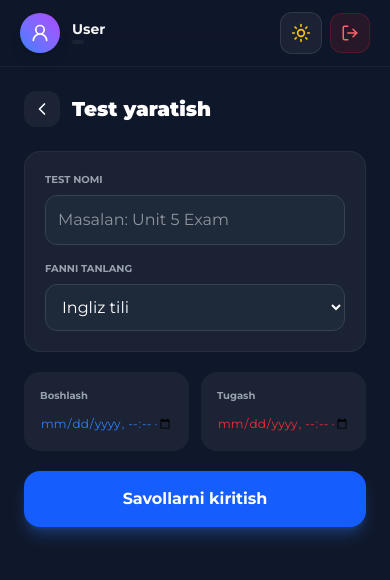
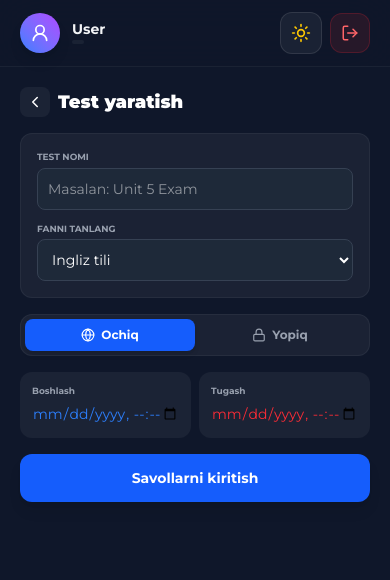
Before and after one commit to Otelbayev/test_maker_bot, a React (Vite) app in the folder frontend/: page /createtest in a window 390 px wide. Shown: the top 580 px of the page. Built offline with nearby package versions, Linux system fonts and the light colour scheme.

Commit message:
feat: update icon sizes and enhance layout for mobile responsiveness in CreateTest and Layout components

```diff
--- a/frontend/src/pages/CreateTest.jsx
+++ b/frontend/src/pages/CreateTest.jsx
@@ -1,27 +1,35 @@
 import { useState } from "react";
-import { motion } from "framer-motion";
-import { ChevronLeft, Save, Camera, Type, Minus, Plus } from "lucide-react";
+import { motion, AnimatePresence } from "framer-motion";
+import {
+  ChevronLeft,
+  Save,
+  Camera,
+  Type,
+  Minus,
+  Plus,
+  Globe,
+  Lock,
+} from "lucide-react";
 import { useMode } from "../context/ModeContext";
+import { useNavigate } from "react-router-dom";
 
 const CreateTest = () => {
   const { isDark } = useMode();
   const [step, setStep] = useState(1);
+  const navigate = useNavigate();
 
-  // Test ma'lumotlari
   const [testData, setTestData] = useState({
     title: "",
-    subject: "",
-    type: "open",
+    subject: "Ingliz tili",
+    isPublic: true,
     startTime: "",
     endTime: "",
   });
 
-  // Javoblar
   const [mcqAnswers, setMcqAnswers] = useState(Array(35).fill(null));
 
-  // 36-45 savollar uchun guruhli sozlama
   const [specialConfig, setSpecialConfig] = useState({
-    method: "written", // "written" yoki "image"
+    method: "written",
     questions: Array.from({ length: 10 }, (_, i) => ({
       id: 36 + i,
       answerCount: 1,
@@ -44,115 +52,171 @@ const CreateTest = () => {
 
   return (
     <div
-      className={`min-h-screen p-4 pb-32 transition-colors ${isDark ? "bg-[#0f172a]" : "bg-gray-50"}`}
+      className={`min-h-screen p-3 pb-24 transition-colors ${isDark ? "bg-[#0f172a]" : "bg-gray-50"}`}
     >
-      {/* Header */}
-      <div className="flex items-center gap-3 mb-6">
+      {/* Header - Kichraytirilgan */}
+      <div className="flex items-center gap-2 mb-4">
         <button
-          onClick={() => step > 1 && setStep(1)}
-          className={`p-2 rounded-xl ${cardBg} ${textColor}`}
+          onClick={() => (step > 1 ? setStep(1) : navigate(-1))}
+          className={`p-1.5 rounded-lg ${cardBg} ${textColor}`}
         >
-          <ChevronLeft size={20} />
+          <ChevronLeft size={18} />
         </button>
-        <h1 className={`text-xl font-black ${textColor}`}>Test yaratish</h1>
+        <h1 className={`text-lg font-black ${textColor}`}>Test yaratish</h1>
       </div>
 
       {step === 1 ? (
-        /* 1-QADAM: ASOSIY MA'LUMOTLAR */
         <motion.div
           initial={{ opacity: 0 }}
           animate={{ opacity: 1 }}
-          className="space-y-5"
+          className="space-y-4"
         >
+          {/* ASOSIY INPUTLAR - Zichlashtirilgan */}
           <div
-            className={`p-5 rounded-2xl ${cardBg} border ${isDark ? "border-white/5" : "border-gray-200"}`}
+            className={`p-4 rounded-xl ${cardBg} border ${isDark ? "border-white/5" : "border-gray-200"}`}
           >
             <label
-              className={`block text-[10px] font-bold uppercase mb-2 ${subTextColor}`}
+              className={`block text-[9px] font-bold uppercase mb-1 ${subTextColor}`}
             >
               Test nomi
             </label>
             <input
               type="text"
-              className={`w-full p-3 rounded-xl border outline-none ${inputBg} ${textColor}`}
+              value={testData.title}
+              onChange={(e) =>
+                setTestData({ ...testData, title: e.target.value })
+              }
+              className={`w-full p-2.5 rounded-lg border text-sm outline-none mb-3 ${inputBg} ${textColor}`}
               placeholder="Masalan: Unit 5 Exam"
             />
 
             <label
-              className={`block text-[10px] font-bold uppercase mt-4 mb-2 ${subTextColor}`}
+              className={`block text-[9px] font-bold uppercase mb-1 ${subTextColor}`}
             >
               Fanni tanlang
             </label>
             <select
-              className={`w-full p-3 rounded-xl border outline-none ${inputBg} ${textColor}`}
+              value={testData.subject}
+              onChange={(e) =>
+                setTestData({ ...testData, subject: e.target.value })
+              }
+              className={`w-full p-2.5 rounded-lg border text-sm outline-none ${inputBg} ${textColor}`}
             >
               <option>Ingliz tili</option>
               <option>Matematika</option>
+              <option>Ona tili</option>
             </select>
           </div>
 
-          <div className="grid grid-cols-2 gap-3">
-            <div className={`p-4 rounded-2xl ${cardBg}`}>
+          {/* TEST TURI - Balandligi kamaytirilgan */}
+          <div
+            className={`p-1 flex rounded-xl ${cardBg} border ${isDark ? "border-white/5" : "border-gray-200"}`}
+          >
+            <button
+              onClick={() => setTestData({ ...testData, isPublic: true })}
+              className={`flex-1 flex items-center justify-center gap-1.5 py-2 rounded-lg text-xs font-bold transition-all ${
+                testData.isPublic
+                  ? "bg-blue-600 text-white shadow-md"
+                  : subTextColor
+              }`}
+            >
+              <Globe size={14} /> Ochiq
+            </button>
+            <button
+              onClick={() => setTestData({ ...testData, isPublic: false })}
+              className={`flex-1 flex items-center justify-center gap-1.5 py-2 rounded-lg text-xs font-bold transition-all ${
+                !testData.isPublic
+                  ? "bg-red-600 text-white shadow-md"
+                  : subTextColor
+              }`}
+            >
+              <Lock size={14} /> Yopiq
+            </button>
+          </div>
+
+          {/* VAQT - Grid va matn kichraytirilgan */}
+          <AnimatePresence mode="wait">
+            {testData.isPublic && (
+              <motion.div
+                initial={{ height: 0, opacity: 0 }}
+                animate={{ height: "auto", opacity: 1 }}
+                exit={{ height: 0, opacity: 0 }}
+                className="overflow-hidden space-y-2"
+              >
+                <div className="grid grid-cols-2 gap-2">
+                  <div className={`p-3 rounded-xl ${cardBg}`}>
                     <label
-                className={`block text-[10px] font-bold mb-2 ${subTextColor}`}
+                      className={`block text-[9px] font-bold mb-1 ${subTextColor}`}
                     >
                       Boshlash
                     </label>
                     <input
                       type="datetime-local"
-                className="w-full bg-transparent text-xs text-blue-500 outline-none"
+                      onChange={(e) =>
+                        setTestData({ ...testData, startTime: e.target.value })
+                      }
+                      className="w-full bg-transparent  text-[14px] text-blue-500 outline-none"
                     />
                   </div>
-            <div className={`p-4 rounded-2xl ${cardBg}`}>
+                  <div className={`p-3 rounded-xl ${cardBg}`}>
                     <label
-                className={`block text-[10px] font-bold mb-2 ${subTextColor}`}
+                      className={`block text-[9px] font-bold mb-1 ${subTextColor}`}
                     >
                       Tugash
                     </label>
                     <input
                       type="datetime-local"
-                className="w-full bg-transparent text-xs text-red-500 outline-none"
+                      onChange={(e) =>
+                        setTestData({ ...testData, endTime: e.target.value })
+                      }
+                      className="w-full bg-transparent text-[14px] text-red-500 outline-none"
                     />
                   </div>
                 </div>
+              </motion.div>
+            )}
+          </AnimatePresence>
 
           <button
             onClick={() => setStep(2)}
-            className="w-full bg-blue-600 text-white py-4 rounded-2xl font-bold shadow-lg shadow-blue-500/30"
+            className="w-full bg-blue-600 text-white py-3.5 rounded-xl text-sm font-bold shadow-lg"
           >
             Savollarni kiritish
           </button>
         </motion.div>
       ) : (
-        /* 2-QADAM: SAVOLLAR */
+        /* 2-QADAM: SAVOLLAR - LISTLAR OPTIMALLASHTIRILGAN */
         <motion.div
           initial={{ opacity: 0, x: 20 }}
           animate={{ opacity: 1, x: 0 }}
-          className="space-y-8"
+          className="space-y-6"
         >
-          {/* 1-32 SAVOLLAR (ABCD) */}
           <section>
             <h3
-              className={`text-sm font-bold mb-4 flex items-center gap-2 ${textColor}`}
+              className={`text-xs font-bold mb-3 flex items-center gap-2 ${textColor}`}
             >
-              <span className="w-1 h-5 bg-blue-500 rounded-full"></span> 1-32
-              savollar (ABCD)
+              <span className="w-1 h-4 bg-blue-500 rounded-full"></span> 1-32
+              (ABCD)
             </h3>
-            <div className="space-y-4">
+            <div className="space-y-2">
               {mcqAnswers.slice(0, 32).map((ans, i) => (
                 <div
                   key={i}
-                  className="flex items-center justify-between group"
+                  className="flex items-center justify-between gap-2"
                 >
-                  <span className={`text-xs font-bold ${subTextColor}`}>
+                  <span className={`text-[10px] font-bold w-5 ${subTextColor}`}>
                     {i + 1}.
                   </span>
-                  <div className="flex gap-2 w-[85%]">
+                  <div className="flex gap-1 flex-1">
                     {["A", "B", "C", "D"].map((opt) => (
                       <button
                         key={opt}
                         onClick={() => handleMcqSelect(i, opt)}
-                        className={`flex-1 py-2.5 rounded-lg text-xs font-bold border transition-all ${ans === opt ? "bg-blue-600 border-blue-600 text-white" : `${inputBg} ${textColor}`}`}
+                        className={`flex-1 py-1.5 rounded-md text-[10px] font-bold border transition-all ${
+                          ans === opt
+                            ? "bg-blue-600 border-blue-600 text-white"
+                            : `${inputBg} ${textColor}`
+                        }`}
                       >
                         {opt}
                       </button>
@@ -163,26 +227,30 @@ const CreateTest = () => {
             </div>
           </section>
 
-          {/* 33-35 SAVOLLAR (ABCDEF) */}
+          {/* 33-35 SECTION - Kichikroq tugmalar */}
           <section>
             <h3
-              className={`text-sm font-bold mb-4 flex items-center gap-2 ${textColor}`}
+              className={`text-xs font-bold mb-3 flex items-center gap-2 ${textColor}`}
             >
-              <span className="w-1 h-5 bg-purple-500 rounded-full"></span> 33-35
-              savollar (ABCDEF)
+              <span className="w-1 h-4 bg-purple-500 rounded-full"></span> 33-35
+              (ABCDEF)
             </h3>
-            <div className="space-y-4">
+            <div className="space-y-3">
               {mcqAnswers.slice(32, 35).map((ans, i) => (
-                <div key={i + 32} className="flex flex-col gap-2">
-                  <span className={`text-xs font-bold ${subTextColor}`}>
+                <div key={i + 32} className="flex flex-col gap-1.5">
+                  <span className={`text-[10px] font-bold ${subTextColor}`}>
                     {i + 33}-savol:
                   </span>
-                  <div className="flex gap-1.5">
+                  <div className="flex gap-1">
                     {["A", "B", "C", "D", "E", "F"].map((opt) => (
                       <button
                         key={opt}
                         onClick={() => handleMcqSelect(i + 32, opt)}
-                        className={`flex-1 py-2.5 rounded-lg text-[10px] font-bold border transition-all ${ans === opt ? "bg-purple-600 border-purple-600 text-white" : `${inputBg} ${textColor}`}`}
+                        className={`flex-1 py-1.5 rounded-md text-[9px] font-bold border transition-all ${
+                          ans === opt
+                            ? "bg-purple-600 border-purple-600 text-white"
+                            : `${inputBg} ${textColor}`
+                        }`}
                       >
                         {opt}
                       </button>
@@ -193,67 +261,70 @@ const CreateTest = () => {
             </div>
           </section>
 
-          {/* 36-45 SAVOLLAR (GURUHLI) */}
+          {/* 36-45 GURUHLI - Mobil uchun ixcham */}
           <section
-            className={`p-4 rounded-3xl border-2 ${isDark ? "border-white/5 bg-white/5" : "border-gray-200 bg-white"}`}
+            className={`p-3 rounded-2xl border ${isDark ? "border-white/5 bg-white/5" : "border-gray-200 bg-white"}`}
           >
-            <div className="mb-6 text-center">
-              <h3 className={`text-sm font-bold mb-2 ${textColor}`}>
-                36-45 savollar uchun javob usuli
+            <div className="mb-4 text-center">
+              <h3 className={`text-[11px] font-bold mb-2 ${textColor}`}>
+                36-45 javob usuli
               </h3>
-              <div className={`inline-flex p-1 rounded-xl ${cardBg}`}>
+              <div className={`inline-flex p-1 rounded-lg ${cardBg}`}>
                 <button
                   onClick={() =>
                     setSpecialConfig({ ...specialConfig, method: "written" })
                   }
-                  className={`flex items-center gap-2 px-6 py-2 rounded-lg text-xs font-bold transition-all ${specialConfig.method === "written" ? "bg-blue-600 text-white" : subTextColor}`}
+                  className={`flex items-center gap-1.5 px-4 py-1.5 rounded-md text-[10px] font-bold transition-all ${
+                    specialConfig.method === "written"
+                      ? "bg-blue-600 text-white"
+                      : subTextColor
+                  }`}
                 >
-                  <Type size={14} /> Yozish
+                  <Type size={12} /> Yozish
                 </button>
                 <button
                   onClick={() =>
                     setSpecialConfig({ ...specialConfig, method: "image" })
                   }
-                  className={`flex items-center gap-2 px-6 py-2 rounded-lg text-xs font-bold transition-all ${specialConfig.method === "image" ? "bg-blue-600 text-white" : subTextColor}`}
+                  className={`flex items-center gap-1.5 px-4 py-1.5 rounded-md text-[10px] font-bold transition-all ${
+                    specialConfig.method === "image"
+                      ? "bg-blue-600 text-white"
+                      : subTextColor
+                  }`}
                 >
-                  <Camera size={14} /> Rasm
+                  <Camera size={12} /> Rasm
                 </button>
               </div>
-              <p className="text-[10px] mt-3 text-orange-400">
-                {specialConfig.method === "image"
-                  ? "O'quvchi 36-45 javoblarini 1 ta rasmda yuboradi"
-                  : "Har bir savol uchun matnli javob kiritiladi"}
-              </p>
             </div>
 
             {specialConfig.method === "written" && (
-              <div className="space-y-4">
-                {specialConfig.questions.map((q, idx) => (
-                  <div key={q.id} className="space-y-2">
+              <div className="space-y-3">
+                {specialConfig.questions.map((q) => (
+                  <div key={q.id} className="space-y-1.5">
                     <div className="flex justify-between items-center">
-                      <span className={`text-xs font-bold ${textColor}`}>
+                      <span className={`text-[10px] font-bold ${textColor}`}>
                         {q.id}-savol
                       </span>
-                      <div className="flex items-center gap-2">
+                      <div className="flex items-center gap-2 scale-90">
                         <button
                           className={`p-1 rounded ${cardBg} ${textColor}`}
                         >
-                          <Minus size={12} />
+                          <Minus size={10} />
                         </button>
-                        <span className={`text-xs ${textColor}`}>
+                        <span className={`text-[10px] ${textColor}`}>
                           {q.answerCount}
                         </span>
                         <button
                           className={`p-1 rounded ${cardBg} ${textColor}`}
                         >
-                          <Plus size={12} />
+                          <Plus size={10} />
                         </button>
                       </div>
                     </div>
                     <input
                       type="text"
-                      placeholder="Javoblarni kiriting (masalan: a, b)"
-                      className={`w-full p-3 rounded-xl border text-xs outline-none ${inputBg} ${textColor}`}
+                      placeholder="Javobni kiriting"
+                      className={`w-full p-2 rounded-lg border text-[11px] outline-none ${inputBg} ${textColor}`}
                     />
                   </div>
                 ))}
@@ -261,12 +332,12 @@ const CreateTest = () => {
             )}
           </section>
 
-          {/* Fixed Save Button */}
+          {/* Fixed Save Button - Mobil uchun pastki qism */}
           <div
-            className={`fixed bottom-0 left-0 right-0 p-4 border-t ${isDark ? "bg-[#0f172a] border-white/10" : "bg-white border-gray-100"} z-50`}
+            className={`fixed bottom-0 left-0 right-0 p-3 border-t ${isDark ? "bg-[#0f172a] border-white/10" : "bg-white border-gray-100"} z-50`}
           >
-            <button className="w-full bg-green-600 text-white py-4 rounded-2xl font-bold flex items-center justify-center gap-2 shadow-xl shadow-green-600/20">
-              <Save size={20} /> Testni yakunlash
+            <button className="w-full bg-green-600 text-white py-3 rounded-xl text-sm font-bold flex items-center justify-center gap-2 shadow-lg">
+              <Save size={18} /> Saqlash
             </button>
           </div>
         </motion.div>
```
Also changed, not shown: frontend/src/Layout/layout.jsx (+4 -4 lines). Lines whose indentation alone changed are shown as unchanged.
